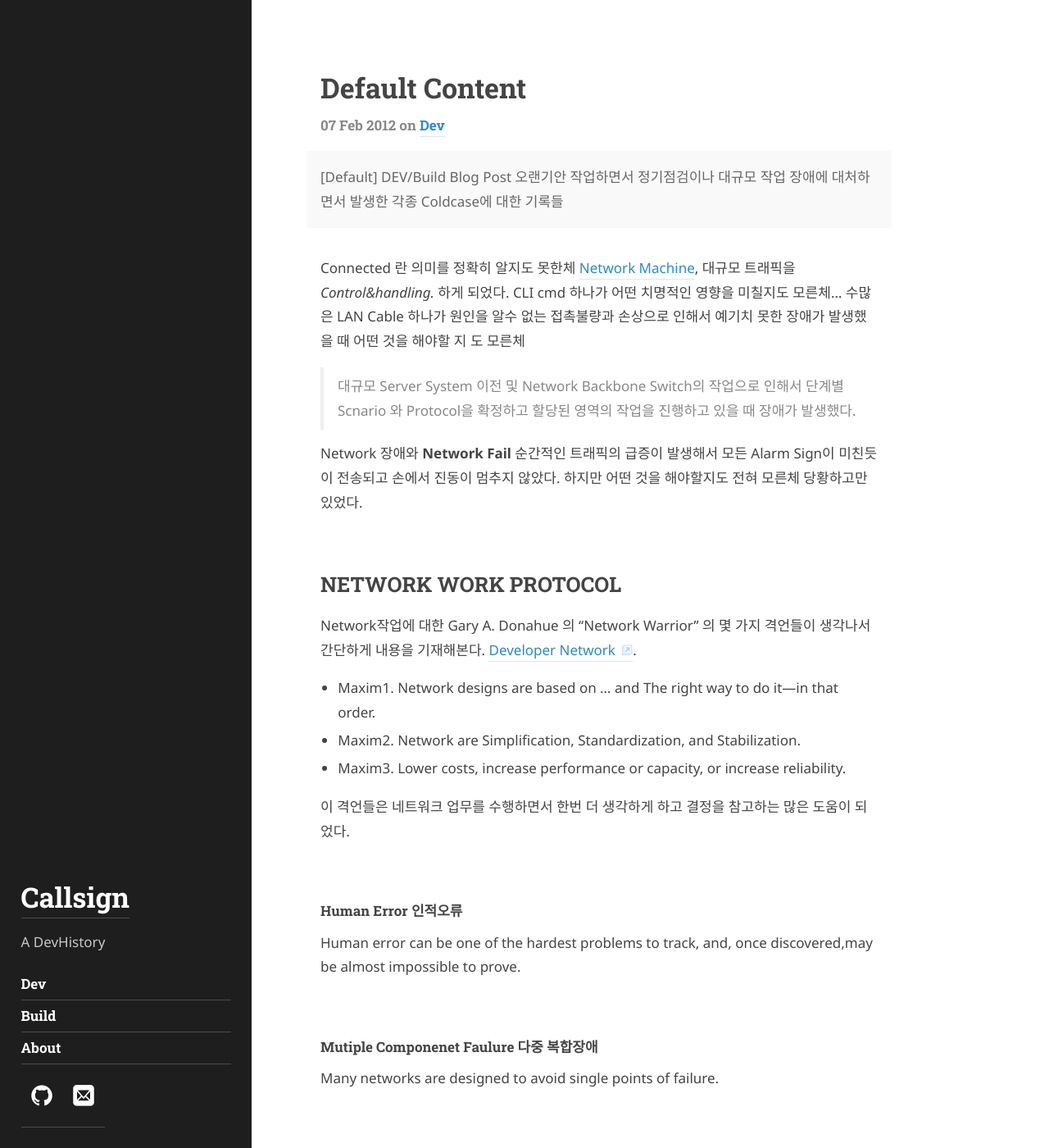
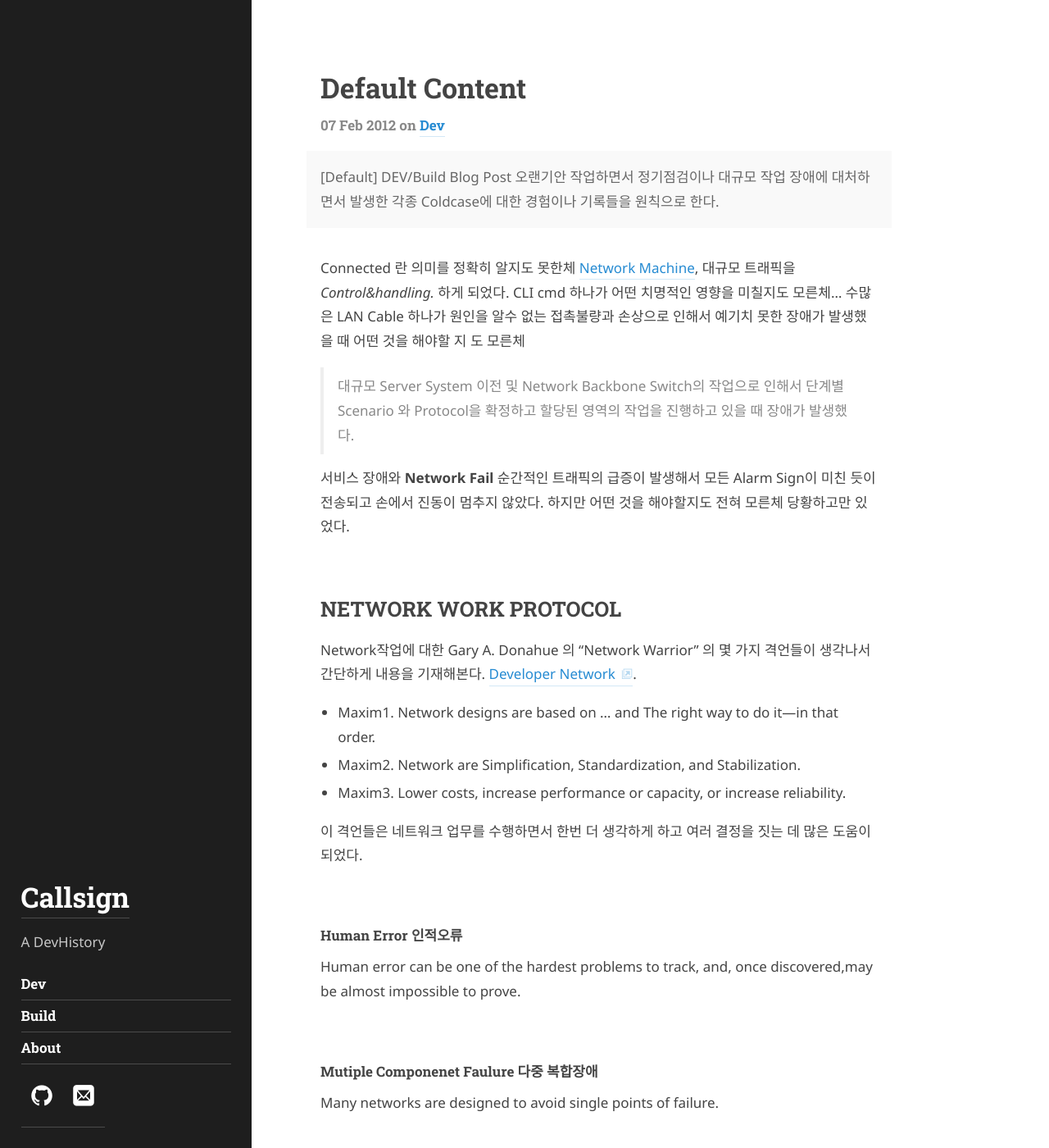
Before and after one commit to callsign88/callsign88.github.io, a Jekyll site: the page built from _posts/2012-02-07-example-content.md, in a window 1280 px wide and 1400 px high. Shown: the whole window at 82% size. Built offline with Jekyll 4.4.1, drawn with Linux system fonts in a browser that asks for light colours; some web fonts are replaced; some of the changed text lies outside the part shown.

Commit message:
Refine content and fix typos in Jekyll and Default Content posts

```diff
--- a/_posts/2012-02-07-example-content.md
+++ b/_posts/2012-02-07-example-content.md
@@ -2,7 +2,7 @@
 layout: post
 title: Default Content
 description: >
- [Default] DEV/Build Blog Post 오랜기안 작업하면서 정기점검이나 대규모 작업 장애에 대처하면서 발생한 각종 Coldcase에 대한 기록들
+ [Default] DEV/Build Blog Post 오랜기안 작업하면서 정기점검이나 대규모 작업 장애에 대처하면서 발생한 각종 Coldcase에 대한 경험이나 기록들을 원칙으로 한다.
 tags: [Dev]
 author: author2
 canonical_url: http://hyde.getpoole.com/2012/02/07/example-content/
@@ -10,9 +10,9 @@ canonical_url: http://hyde.getpoole.com/2012/02/07/example-content/
 
 Connected 란 의미를 정확히 알지도 못한체 <a href="#">Network Machine</a>, 대규모 트래픽을  *Control&handling.* 하게 되었다. CLI cmd 하나가 어떤 치명적인 영향을 미칠지도 모른체... 수많은 LAN Cable 하나가 원인을 알수 없는 접촉불량과 손상으로 인해서 예기치 못한 장애가 발생했을 때 어떤 것을 해야할 지 도 모른체
 
-> 대규모 Server System 이전 및 Network Backbone Switch의 작업으로 인해서 단계별 Scnario 와 Protocol을 확정하고 할당된 영역의 작업을 진행하고 있을 때 장애가 발생했다.
+> 대규모 Server System 이전 및 Network Backbone Switch의 작업으로 인해서 단계별 Scenario 와 Protocol을 확정하고 할당된 영역의 작업을 진행하고 있을 때 장애가 발생했다.
 
-Network 장애와  **Network Fail** 순간적인 트래픽의 급증이 발생해서 모든 Alarm Sign이 미친듯이 전송되고 손에서 진동이 멈추지 않았다. 하지만 어떤 것을 해야할지도 전혀 모른체 당황하고만 있었다.
+서비스 장애와 **Network Fail** 순간적인 트래픽의 급증이 발생해서 모든 Alarm Sign이 미친 듯이 전송되고 손에서 진동이 멈추지 않았다. 하지만 어떤 것을 해야할지도 전혀 모른체 당황하고만 있었다.
 
 ## NETWORK WORK PROTOCOL
 
@@ -23,7 +23,7 @@ Network작업에 대한 Gary A. Donahue 의 "Network Warrior" 의 몇 가지 격
 - Maxim3. Lower costs, increase performance or capacity, or increase reliability.
 
 
-이 격언들은 네트워크 업무를 수행하면서 한번 더 생각하게 하고 결정을 참고하는 많은 도움이 되었다.
+이 격언들은 네트워크 업무를 수행하면서 한번 더 생각하게 하고 여러 결정을 짓는 데 많은 도움이 되었다.
 
 
 #### Human Error 인적오류
@@ -86,4 +86,5 @@ The more stressed you allow yourself to become, the longer the outage will last.
 7. How Not to Be a Computer Jerk  `컴덕이 되지는 말자! (컴덕만큼이나 존재의 이유가 필요하다)`
 
 
-지금까지 느낀 점들이다.
+
+결론은 지금까지 느낀 점들이다. 쉽지 않다.
```
Also changed, not shown: other parts of _posts/2012-02-07-example-content.md (+2 -2 lines), _posts/2012-02-06-whats-jekyll.md (+1 -1 lines).
